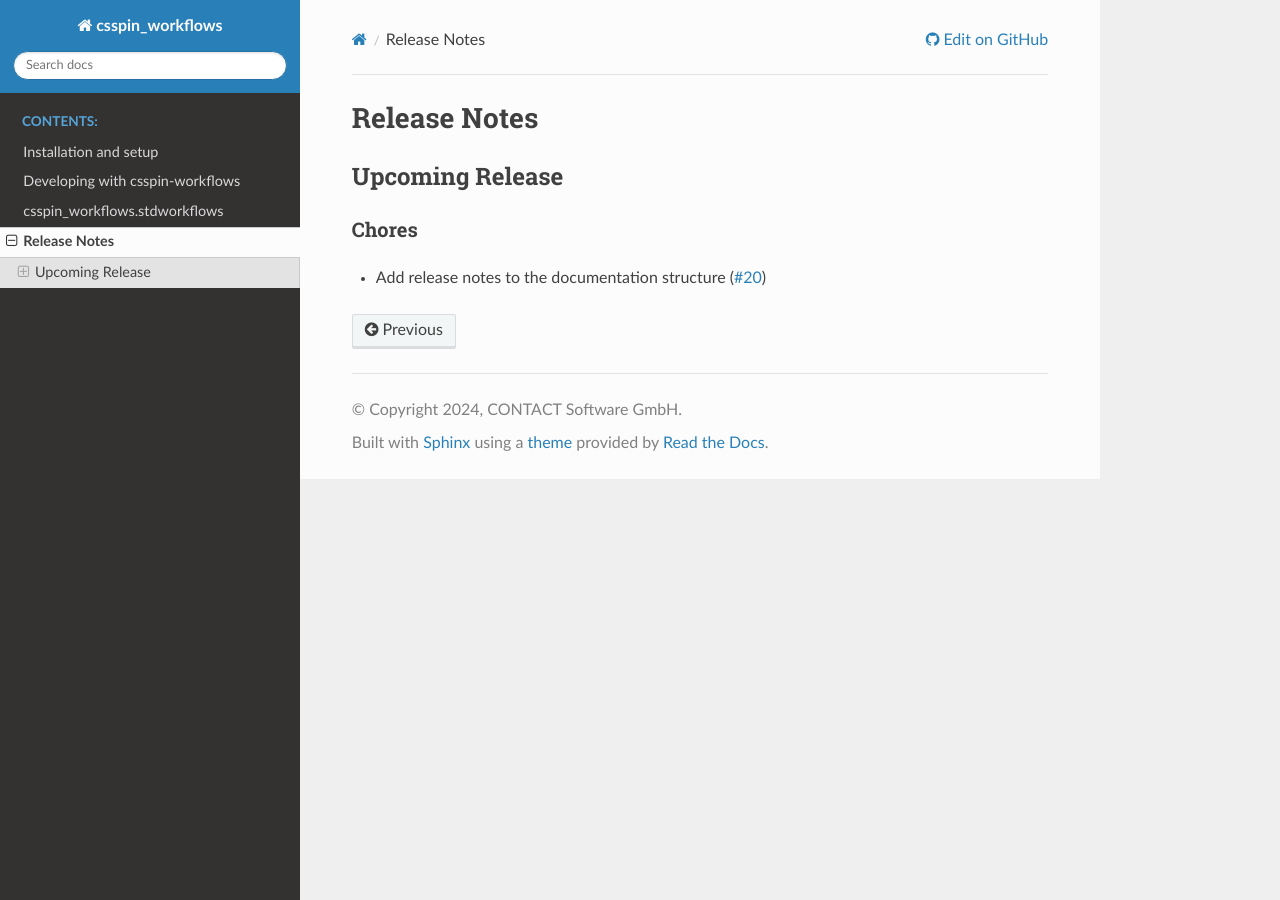
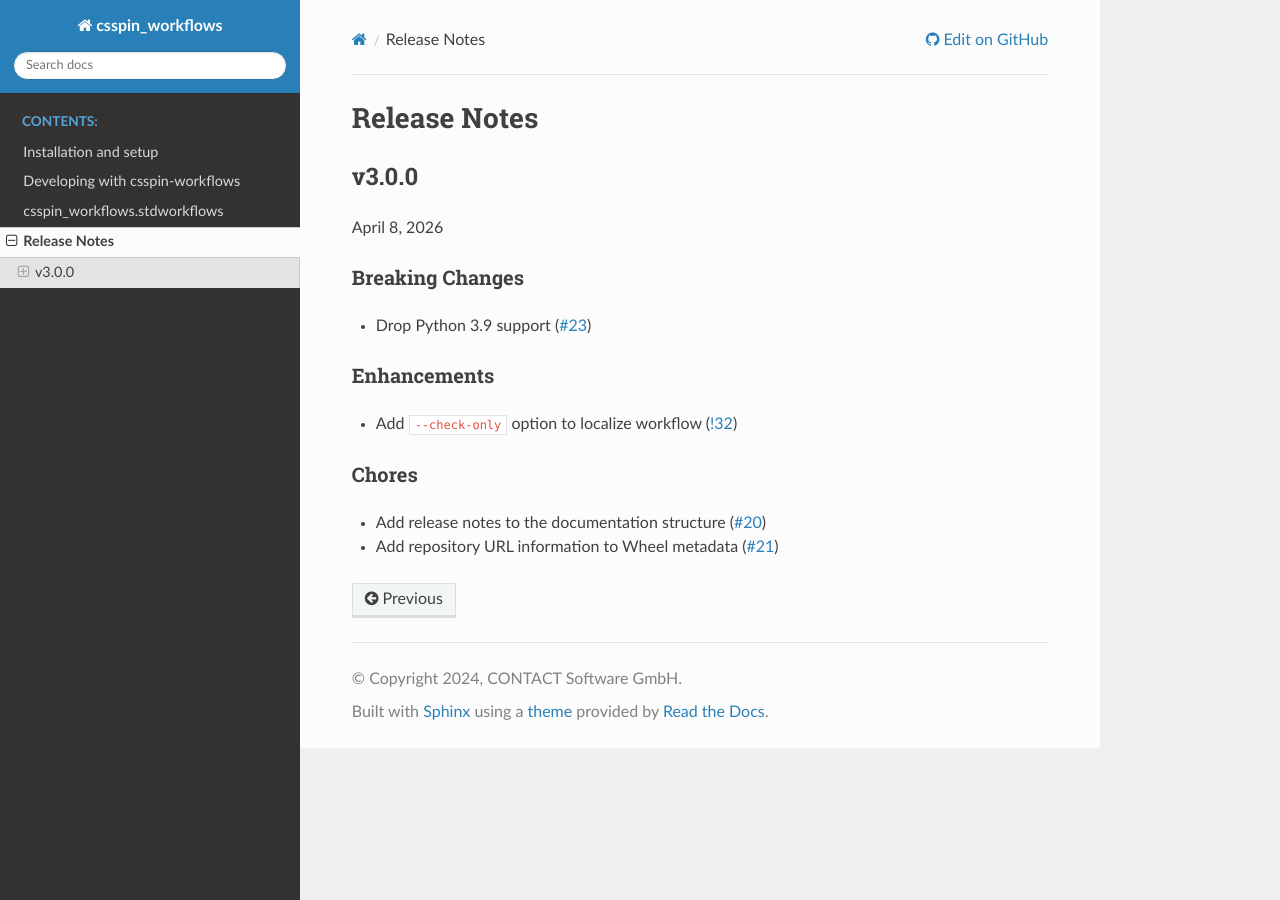
Before and after one commit to cslab/csspin-workflows, a Sphinx documentation site: the page built from doc/relnotes.rst, in a window 1280 px wide. Built offline with Sphinx 7.4.7 and the Read the Docs theme 3.1.0, drawn with Linux system fonts in a browser that asks for light colours.

```diff
--- a/doc/relnotes.rst
+++ b/doc/relnotes.rst
@@ -59,12 +59,23 @@
 Release Notes
 =============
 
-Upcoming Release
-================
+v3.0.0
+======
 
-.. Month Day, Year
+April 8, 2026
+
+Breaking Changes
+----------------
+
+- Drop Python 3.9 support (`#23 <https://code.contact.de/qs/spin/csspin-workflows/-/work_items/23>`_)
+
+Enhancements
+------------
+
+- Add ``--check-only`` option to localize workflow (`!32 <https://code.contact.de/qs/spin/csspin-workflows/-/merge_requests/32>`_)
 
 Chores
 ------
 
-- Add release notes to the documentation structure (`#20 <https://code.contact.de/qs/spin/csspin-workflows/-/issues/20>`_)
+- Add release notes to the documentation structure (`#20 <https://code.contact.de/qs/spin/csspin-workflows/-/work_items/20>`_)
+- Add repository URL information to Wheel metadata (`#21 <https://code.contact.de/qs/spin/csspin-workflows/-/work_items/21>`_)
```
